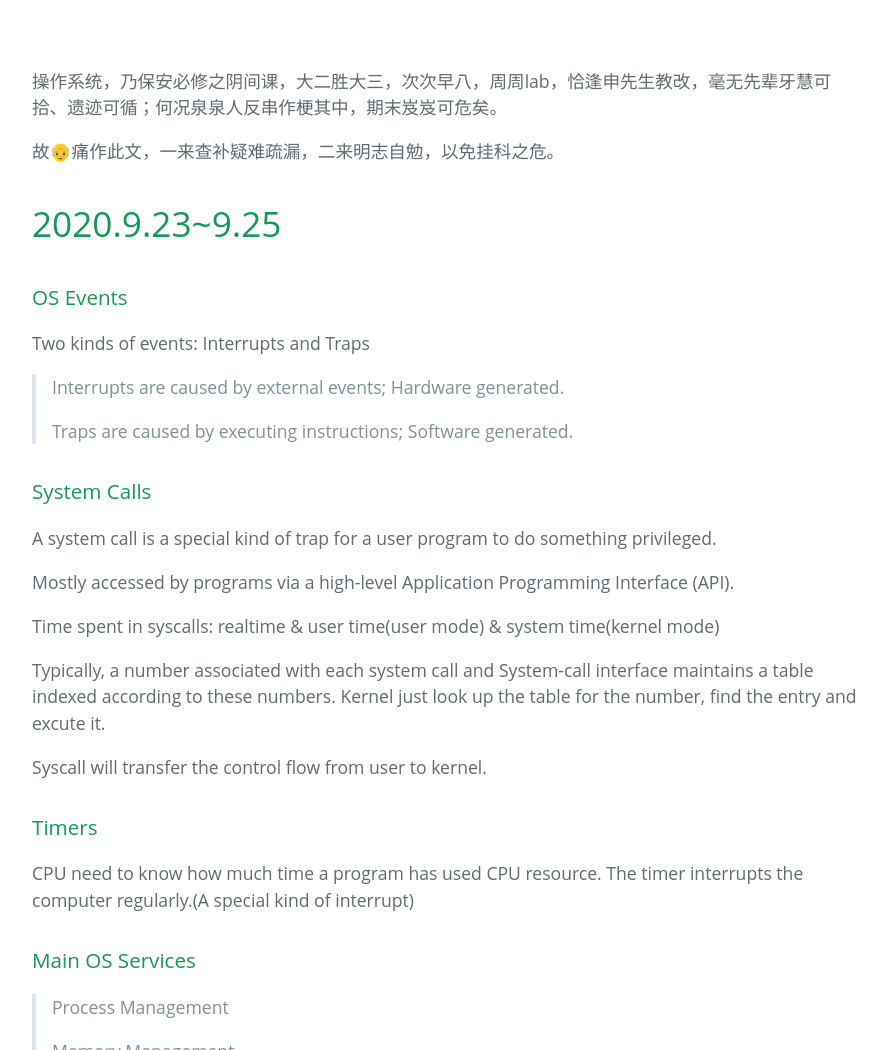
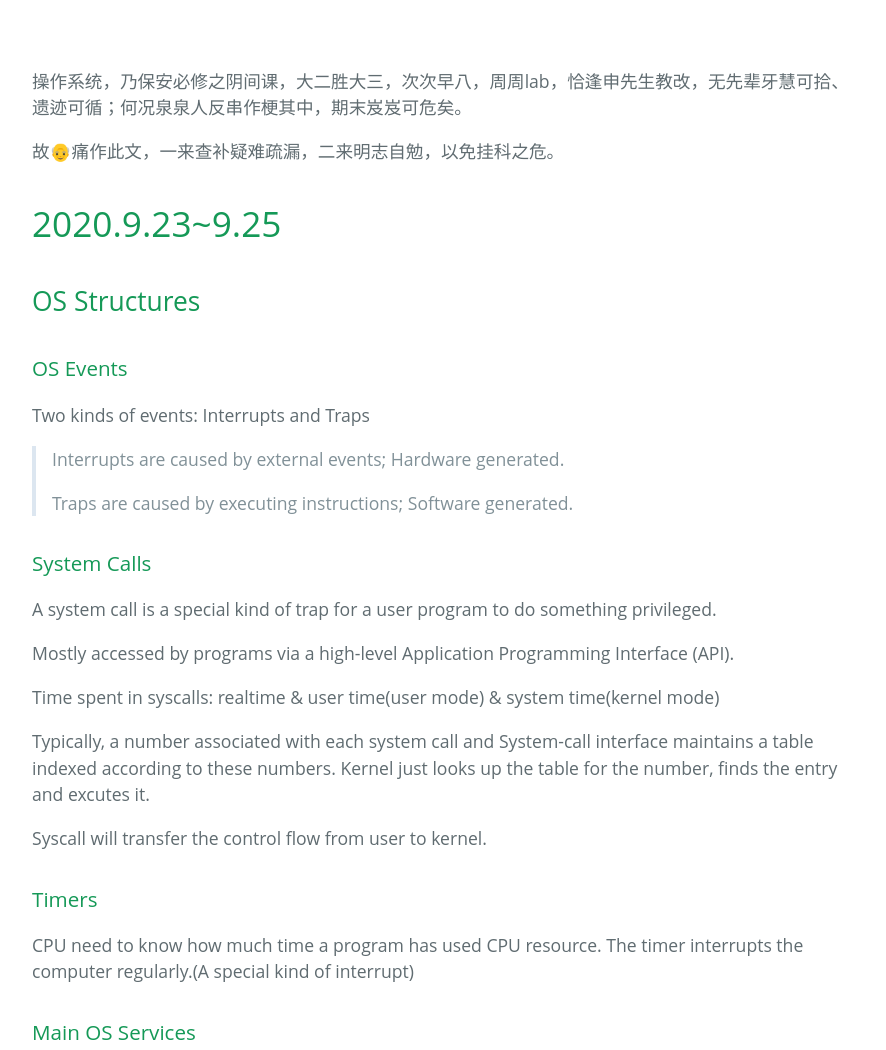
Before and after one commit to NishikinoSky/NishikinoSky.github.io, a Jekyll site: the page built from _posts/2020-10-16-Operating-System.md, in a window 1280 px wide and 1400 px high. Shown: the part 350-1400 px from the top of the window, without its empty margins (192-1078 px from the left). Built offline with Jekyll 4.4.1, drawn with Linux system fonts in a browser that asks for light colours; some web fonts are replaced.

Commit message:
Update 2020-10-16-Operating-System.md

```diff
--- a/_posts/2020-10-16-Operating-System.md
+++ b/_posts/2020-10-16-Operating-System.md
@@ -4,11 +4,13 @@ title: Operating System
 tags: OperatingSystem
 stickie: false
 ---
-操作系统，乃保安必修之阴间课，大二胜大三，次次早八，周周lab，恰逢申先生教改，毫无先辈牙慧可拾、遗迹可循；何况泉泉人反串作梗其中，期末岌岌可危矣。
+操作系统，乃保安必修之阴间课，大二胜大三，次次早八，周周lab，恰逢申先生教改，无先辈牙慧可拾、遗迹可循；何况泉泉人反串作梗其中，期末岌岌可危矣。
 
 故👴痛作此文，一来查补疑难疏漏，二来明志自勉，以免挂科之危。
 
 # 2020.9.23~9.25
+
+## OS Structures
 
 ### OS Events
 Two kinds of events: Interrupts and Traps
@@ -23,7 +25,7 @@ Mostly accessed by programs via a high-level Application Programming Interface (
 
 Time spent in syscalls: realtime & user time(user mode) & system time(kernel mode)
 
-Typically, a number associated with each system call and System-call interface maintains a table indexed according to these numbers. Kernel just look up the table for the number, find the entry and excute it.
+Typically, a number associated with each system call and System-call interface maintains a table indexed according to these numbers. Kernel just looks up the table for the number, finds the entry and excutes it.
 
 Syscall will transfer the control flow from user to kernel.
 
```
Also changed, not shown: other parts of _posts/2020-10-16-Operating-System.md (+2 -0 lines).
